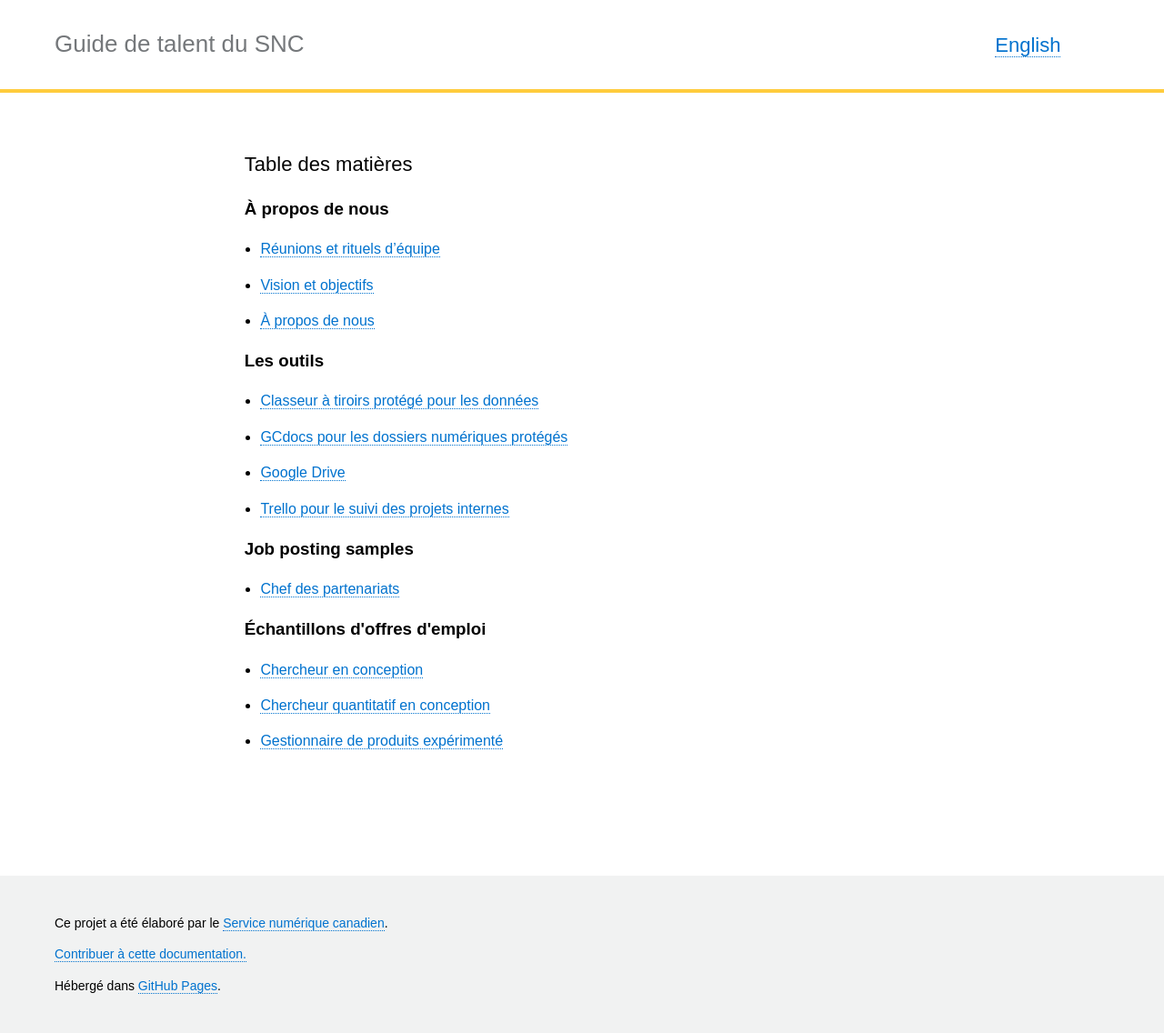
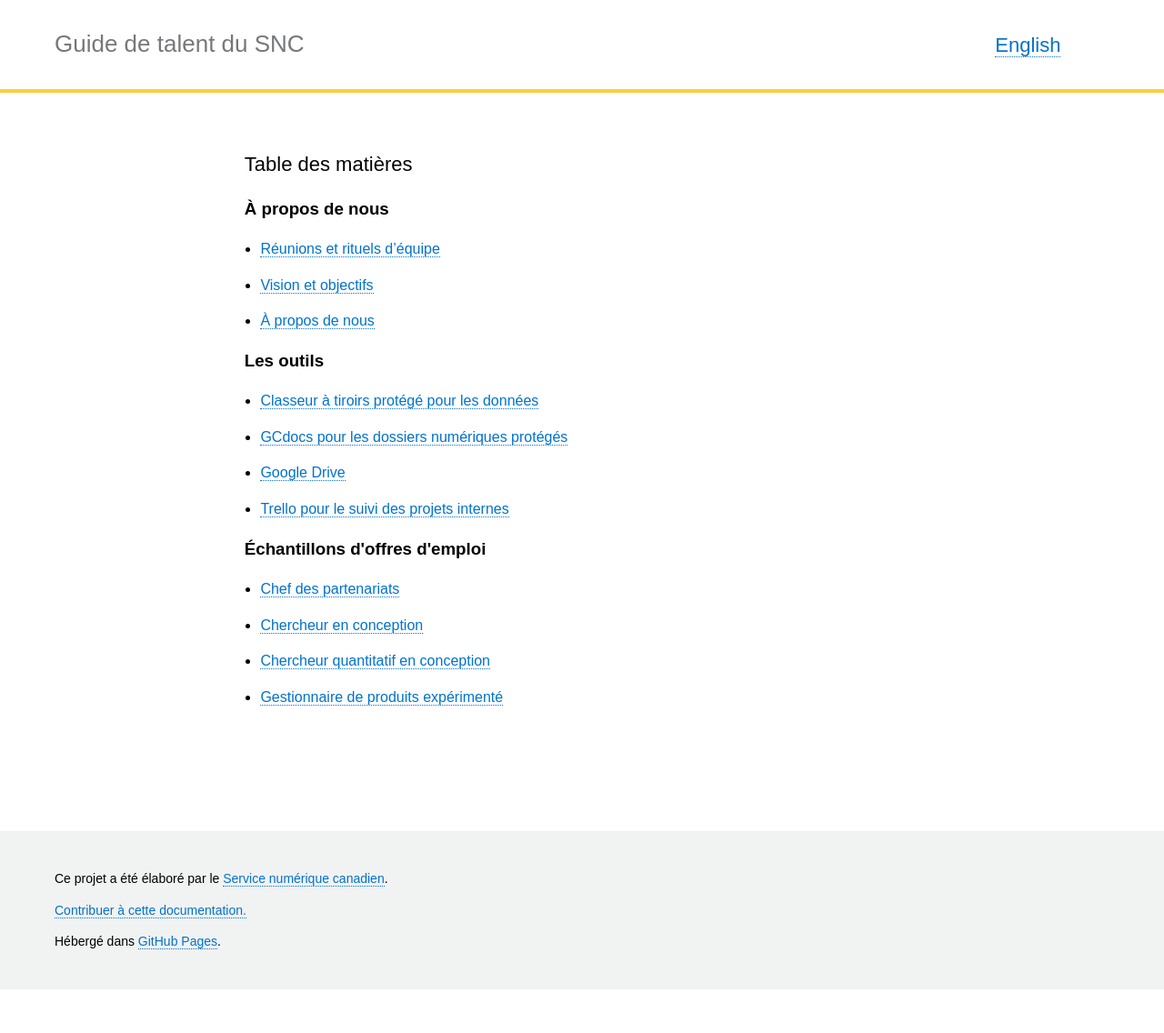
Before and after one commit to cds-snc/talent, a Jekyll site: the page built from _pages/fr/accueil.html, in a window 1280 px wide. Shown: the whole page at 91% size. Built offline with Jekyll 4.4.1, drawn with Linux system fonts in a browser that asks for light colours; after the commit the page ends 1088 px from its top, so only the background shows below that.

Commit message:
Update Head-of-Partnerships-FR.md

```diff
--- a/_pages/fr/Échantillons d'offres d'emploi/Head-of-Partnerships-FR.md
+++ b/_pages/fr/Échantillons d'offres d'emploi/Head-of-Partnerships-FR.md
@@ -2,7 +2,7 @@
 layout: page
 title:  "Chef des partenariats"
 lang: fr
-category: "Job Posting Samples"
+category: "Échantillons d'offres d'emploi"
 permalink: "/Head-of-Partnerships-FR/"
 trans_url: "/Head-of-Partnerships/"
 ---
```
